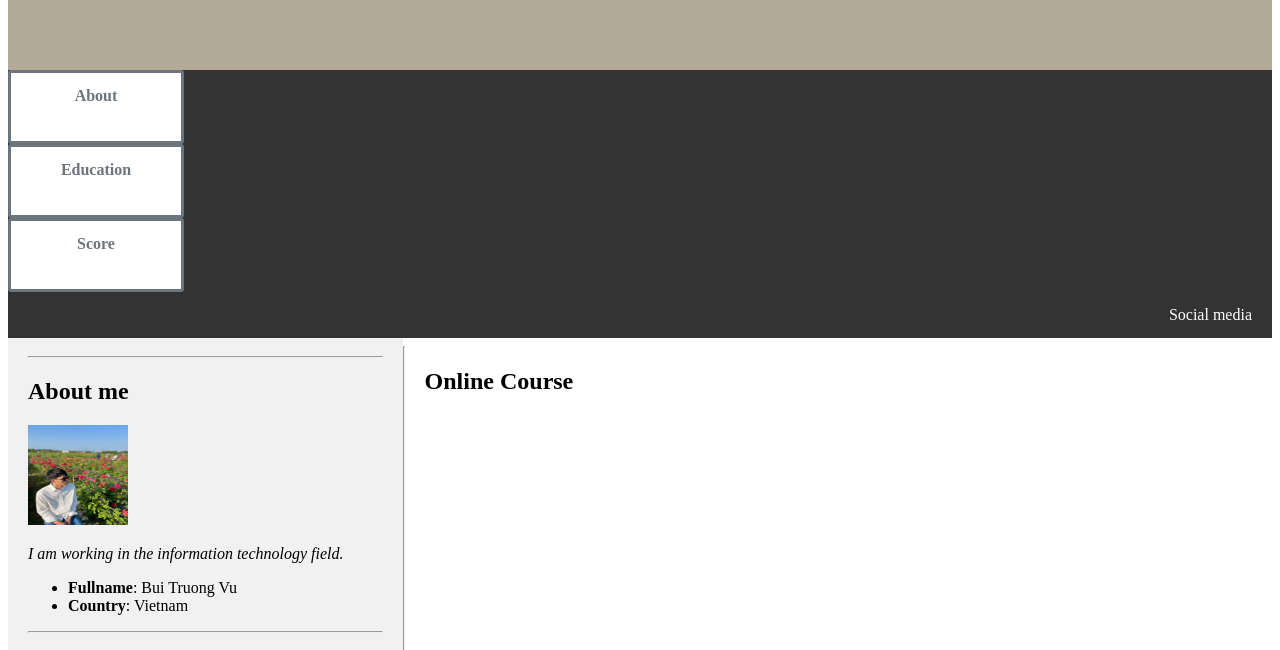
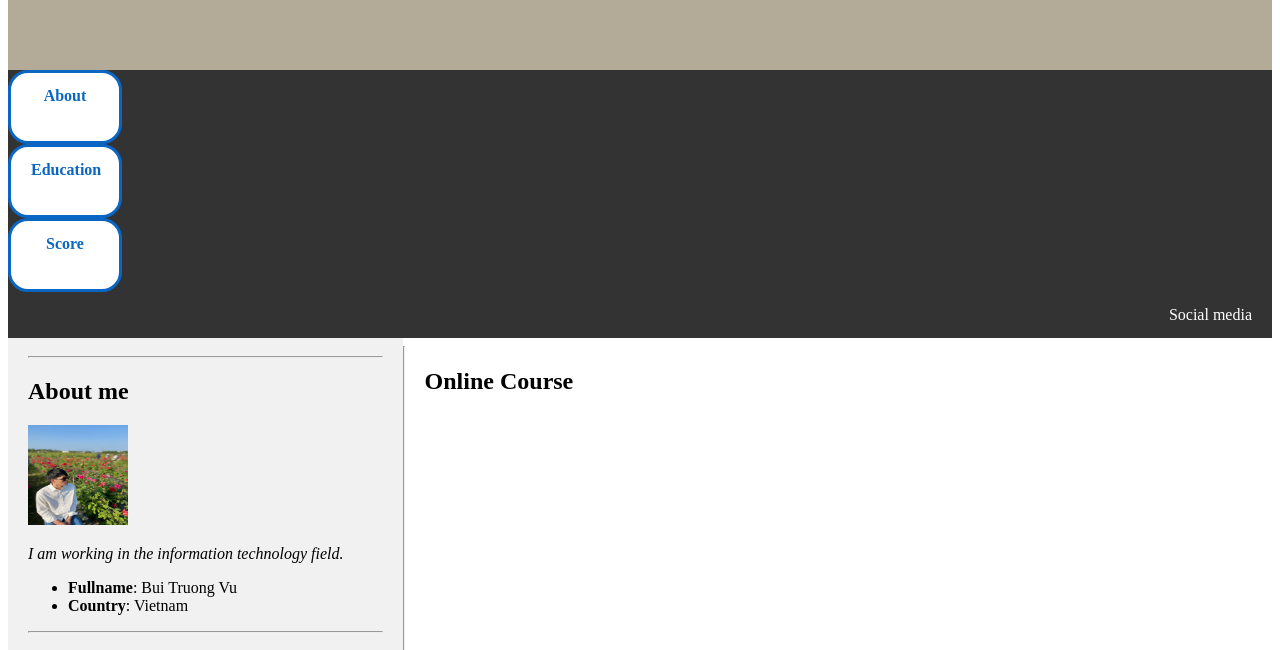
Before and after one commit to buitruongvu/buitruongvu.github.io, a plain HTML site: page index.html in a window 1280 px wide. Shown: the part 135-785 px from the top of the page. Drawn offline with Linux system fonts and the light colour scheme.

Commit message:
Update 18.css

```diff
--- a/css/18.css
+++ b/css/18.css
@@ -21,15 +21,15 @@ nav a {
 	text-decoration: none;
 }
 .menu_left_1 {
-	background: white;
-	color: rgb(108, 117, 125);
-	border-color: rgb(108, 117, 125);
+	background-color: white;
+	color: rgb(10, 102, 194);
+	border-color: rgb(10, 102, 194);
 	border-style: solid;
 	height: 40px;
-	width: 130px;
+	width: 68px;
+	border-radius: 20px;
+	cursor: pointer;
 	font-weight: bold;
-	border-radius: 3px;
-	cursor: pointer;
 }
 
 .menu_left {
```
